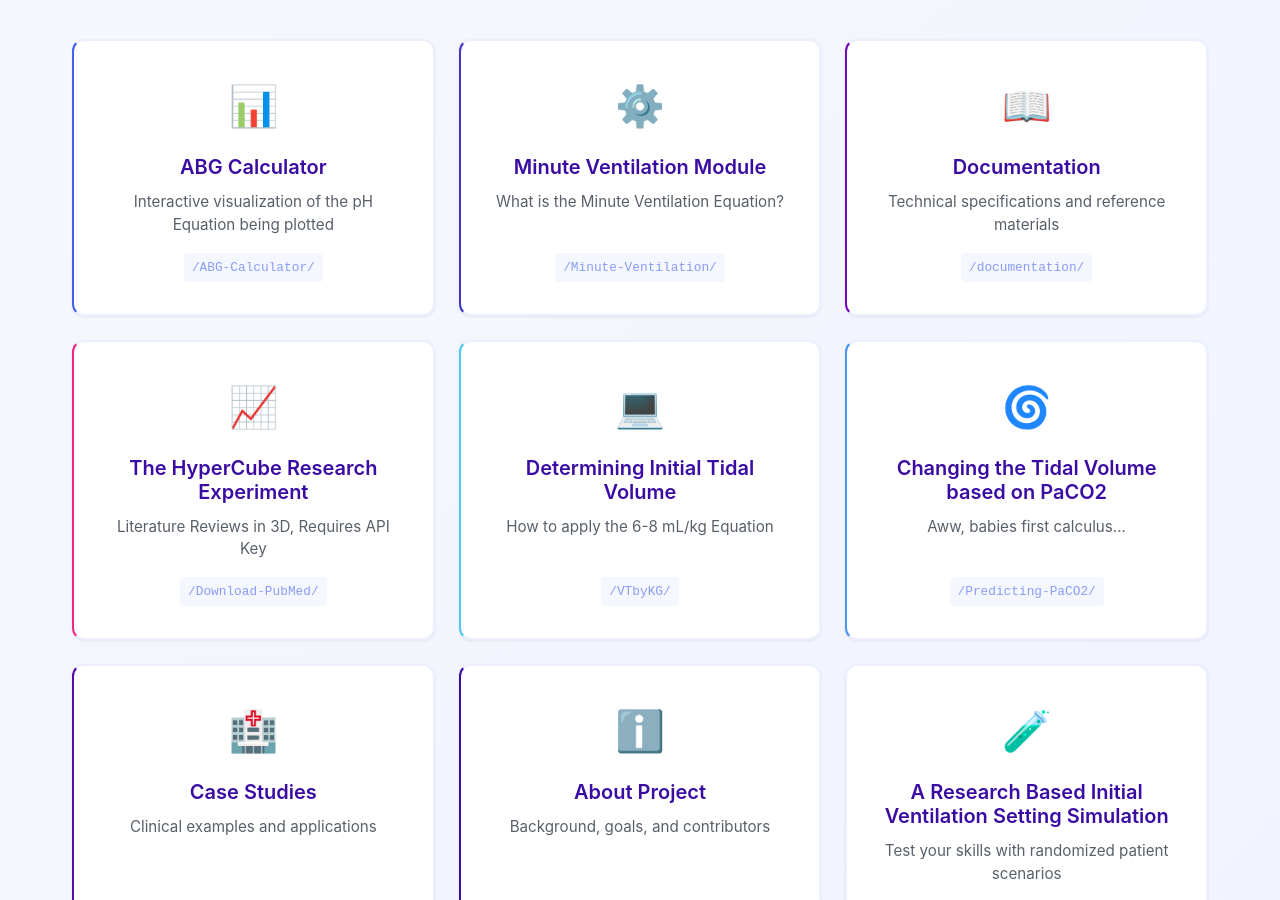
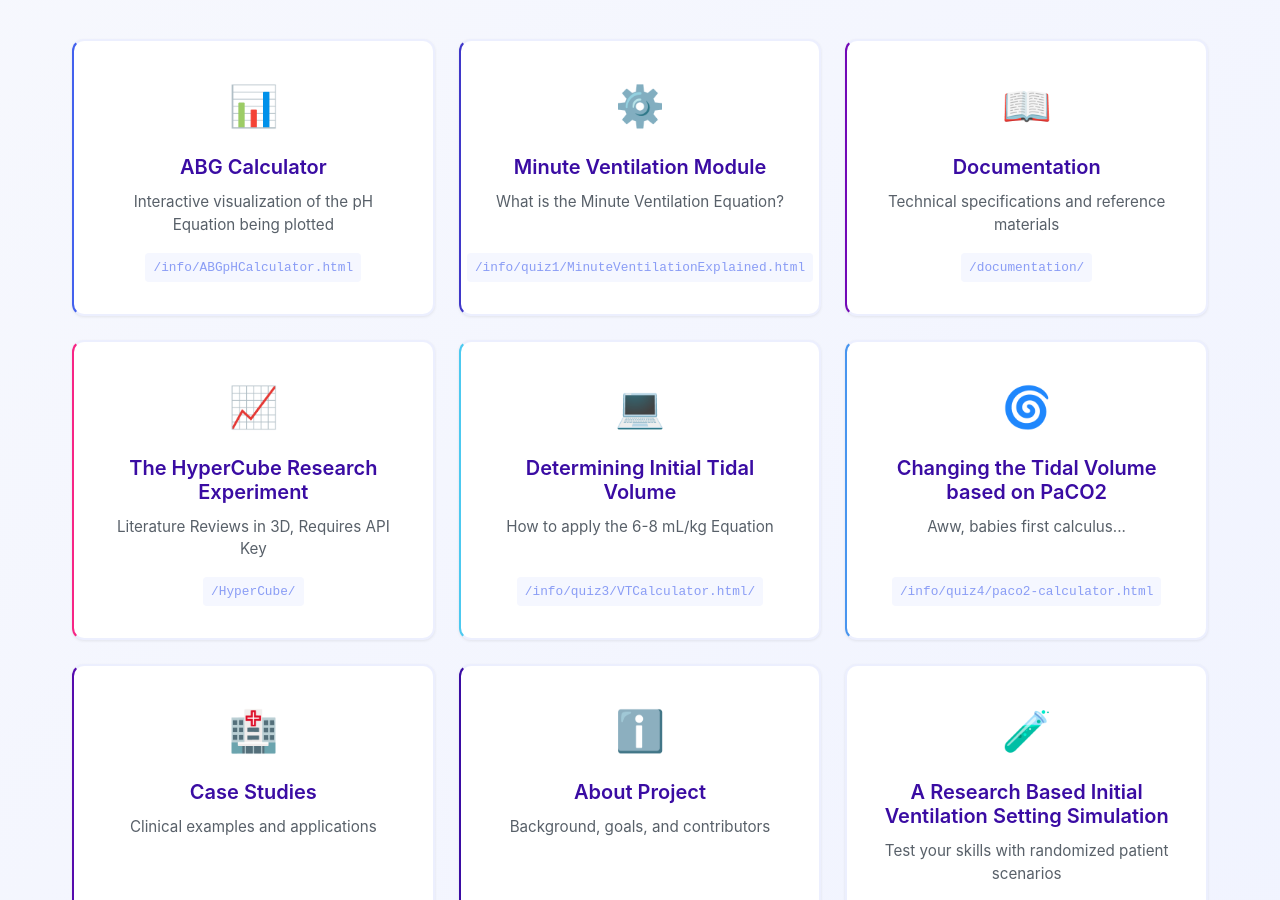
Before and after one commit to ZBZFirst/info, a Jekyll site: the page built from index.md, in a window 1280 px wide and 900 px high, scrolled down 755 px. Built offline with Jekyll 4.4.1, drawn with Linux system fonts in a browser that asks for light colours.

Commit message:
Update index.md

```diff
--- a/index.md
+++ b/index.md
@@ -22,7 +22,7 @@ description: Open-source Mechanical Ventilation and Oxygenation Information
       <div class="grid-icon">📊</div>
       <h3 class="grid-title">ABG Calculator</h3>
       <p class="grid-desc">Interactive visualization of the pH Equation being plotted</p>
-      <span class="grid-url">/ABG-Calculator/</span>
+      <span class="grid-url">/info/ABGpHCalculator.html</span>
     </a>
 
     <!-- Grid Item 2 -->
@@ -30,7 +30,7 @@ description: Open-source Mechanical Ventilation and Oxygenation Information
       <div class="grid-icon">⚙️</div>
       <h3 class="grid-title">Minute Ventilation Module</h3>
       <p class="grid-desc">What is the Minute Ventilation Equation?</p>
-      <span class="grid-url">/Minute-Ventilation/</span>
+      <span class="grid-url">/info/quiz1/MinuteVentilationExplained.html</span>
     </a>
 
     <!-- Grid Item 3 -->
@@ -46,7 +46,7 @@ description: Open-source Mechanical Ventilation and Oxygenation Information
       <div class="grid-icon">📈</div>
       <h3 class="grid-title">The HyperCube Research Experiment</h3>
       <p class="grid-desc">Literature Reviews in 3D, Requires API Key</p>
-      <span class="grid-url">/Download-PubMed/</span>
+      <span class="grid-url">/HyperCube/</span>
     </a>
 
     <!-- Grid Item 5 -->
@@ -54,7 +54,7 @@ description: Open-source Mechanical Ventilation and Oxygenation Information
       <div class="grid-icon">💻</div>
       <h3 class="grid-title">Determining Initial Tidal Volume</h3>
       <p class="grid-desc">How to apply the 6-8 mL/kg Equation</p>
-      <span class="grid-url">/VTbyKG/</span>
+      <span class="grid-url">/info/quiz3/VTCalculator.html/</span>
     </a>
 
     <!-- Grid Item 6 -->
@@ -62,7 +62,7 @@ description: Open-source Mechanical Ventilation and Oxygenation Information
       <div class="grid-icon">🌀</div>
       <h3 class="grid-title">Changing the Tidal Volume based on PaCO2</h3>
       <p class="grid-desc">Aww, babies first calculus...</p>
-      <span class="grid-url">/Predicting-PaCO2/</span>
+      <span class="grid-url">/info/quiz4/paco2-calculator.html</span>
     </a>
 
     <!-- Grid Item 7 -->
```
